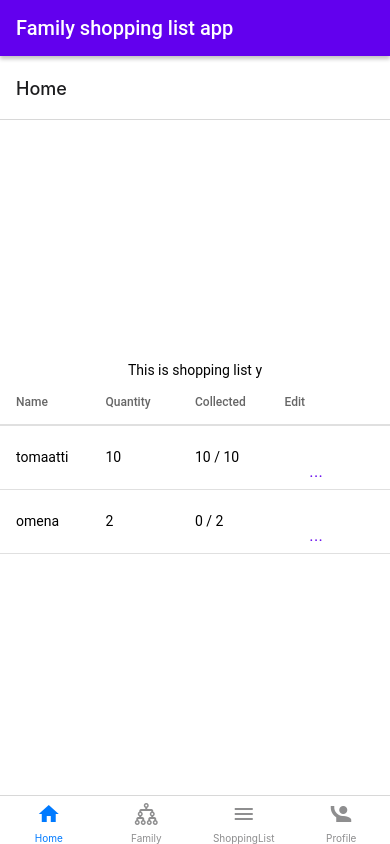
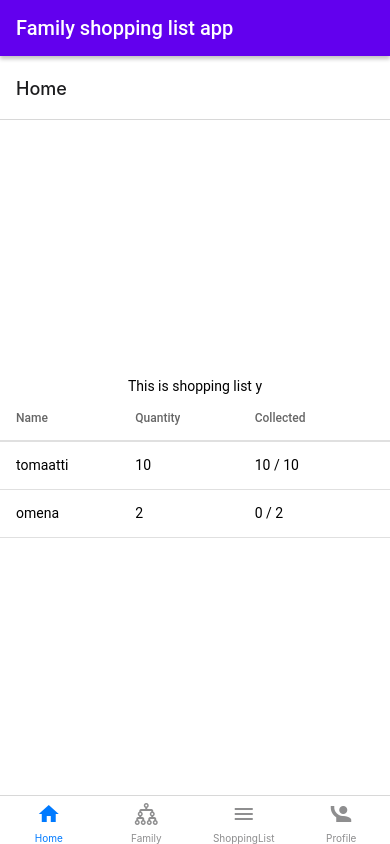
Before and after one commit to PetteriV99/TWC-AAD-Repository, a React Native app in the folder client/: screen /Home in a window 390 px wide. Built offline with nearby package versions, Linux system fonts and the light colour scheme.

Commit message:
list edit button removed

```diff
--- a/client/components/List.tsx
+++ b/client/components/List.tsx
@@ -12,19 +12,19 @@ export default function List({
   items: { id: number; name: string; quantity?: number; collected?: number }[]
   listType: 'family' | 'shopping' | 'lists'
 }) {
-  const [visible, setVisible] = React.useState(false)
-
   return (
     <DataTable>
       <DataTable.Header>
         {headers.map(h => (
           <DataTable.Title key={h.id}>{h.title}</DataTable.Title>
         ))}
-        <DataTable.Title>Edit</DataTable.Title>
       </DataTable.Header>
 
       {items.map(i => (
-        <DataTable.Row key={i.id}>
+        <DataTable.Row
+          key={i.id}
+          onPress={() => console.log('open edit screen')}
+        >
           <DataTable.Cell>{i.name}</DataTable.Cell>
           {listType === 'shopping' && (
             <>
@@ -35,30 +35,6 @@ export default function List({
               </DataTable.Cell>
             </>
           )}
-          {/* TODO: kaikki delete, add yms napit yhden napin taakse? */}
-          {/* {listType !== 'shopping' && (
-            <>
-              <DataTable.Cell>
-                <Button onPress={() => console.log('show delete modal')}>
-                  Delete
-                </Button>
-              </DataTable.Cell>
-              <DataTable.Cell>
-                <Button onPress={() => console.log('show add modal')}>
-                  {listType === 'family' ? 'Invite' : 'Add'}
-                </Button>
-              </DataTable.Cell>
-            </>
-          )} */}
-          <DataTable.Cell>
-            <Button
-              style={{ marginTop: 30 }}
-              onPress={() => console.log('show modal')}
-            >
-              ...
-              {/* TODO: add edit delete  */}
-            </Button>
-          </DataTable.Cell>
         </DataTable.Row>
       ))}
     </DataTable>
```
